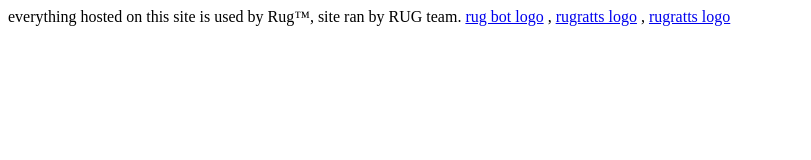
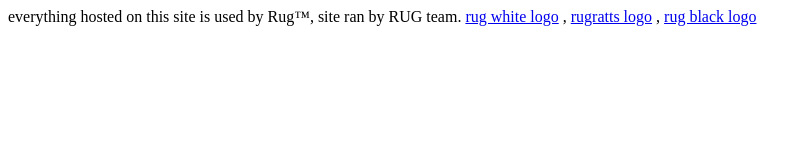
Before and after one commit to mvaparker/rughosting, a plain HTML site: page index.html in a window 1280 px wide. Shown: the whole page, without its empty margins (0-811 px from the left). Drawn offline with Linux system fonts and the light colour scheme.

Commit message:
Update index.html

```diff
--- a/index.html
+++ b/index.html
@@ -1,2 +1,2 @@
 everything hosted on this site is used by Rug™, site ran by RUG team.
-<a href="https://mvaparker.github.io/rughosting/logo.jpg">rug bot logo</a>   ,   <a href="https://mvaparker.github.io/rughosting/rugratts.jpg">rugratts logo</a>   ,   <a href="https://mvaparker.github.io/rughosting/black.jpg">rugratts logo</a>
+<a href="https://mvaparker.github.io/rughosting/logo.jpg">rug white logo</a>   ,   <a href="https://mvaparker.github.io/rughosting/rugratts.jpg">rugratts logo</a>   ,   <a href="https://mvaparker.github.io/rughosting/black.jpg">rug black logo</a>
```
